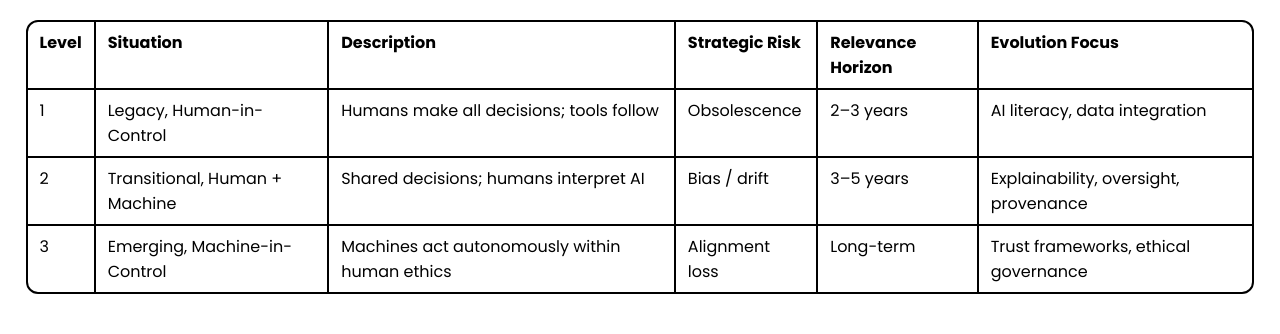
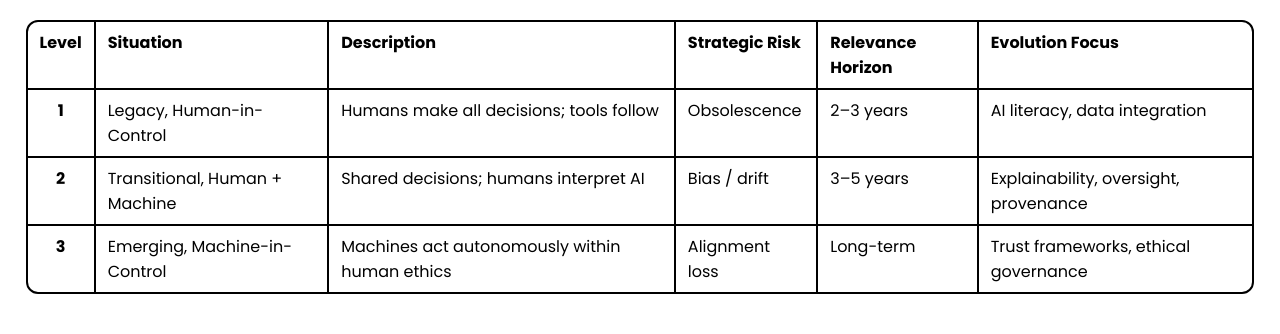
Before and after one commit to selfdriven-foundation/selfdriven-ai, a Jekyll site: the page built from docs/pages/situational-awareness-framework-organisations.md, in a window 1280 px wide. Shown: the part 2424-2758 px from the top of the page. Built offline with Jekyll 4.4.1, drawn with Linux system fonts in a browser that asks for light colours.

Commit message:
Update situational-awareness-framework-organisations.md

```diff
--- a/docs/pages/situational-awareness-framework-organisations.md
+++ b/docs/pages/situational-awareness-framework-organisations.md
@@ -79,7 +79,7 @@
 ## Summary
 
 | Level | Situation | Description | Strategic Risk | Relevance Horizon | Evolution Focus |
-|:------|:---------------|:---------- |:---------------|:------------------|:----------------|
-| 1 | Legacy, Human-in-Control | Humans make all decisions; tools follow | Obsolescence | 2–3 years | AI literacy, data integration        |
-| 2 | Transitional, Human + Machine  | Shared decisions; humans interpret AI | Bias / drift | 3–5 years | Explainability, oversight, provenance|
-| 3 | Emerging, Machine-in-Control | Machines act autonomously within human ethics | Alignment loss | Long-term | Trust frameworks, ethical governance |
+|:------:|:---------------|:---------- |:---------------|:------------------|:----------------|
+| **1** | Legacy, Human-in-Control | Humans make all decisions; tools follow | Obsolescence | 2–3 years | AI literacy, data integration        |
+| **2** | Transitional, Human + Machine  | Shared decisions; humans interpret AI | Bias / drift | 3–5 years | Explainability, oversight, provenance|
+| **3** | Emerging, Machine-in-Control | Machines act autonomously within human ethics | Alignment loss | Long-term | Trust frameworks, ethical governance |
```
